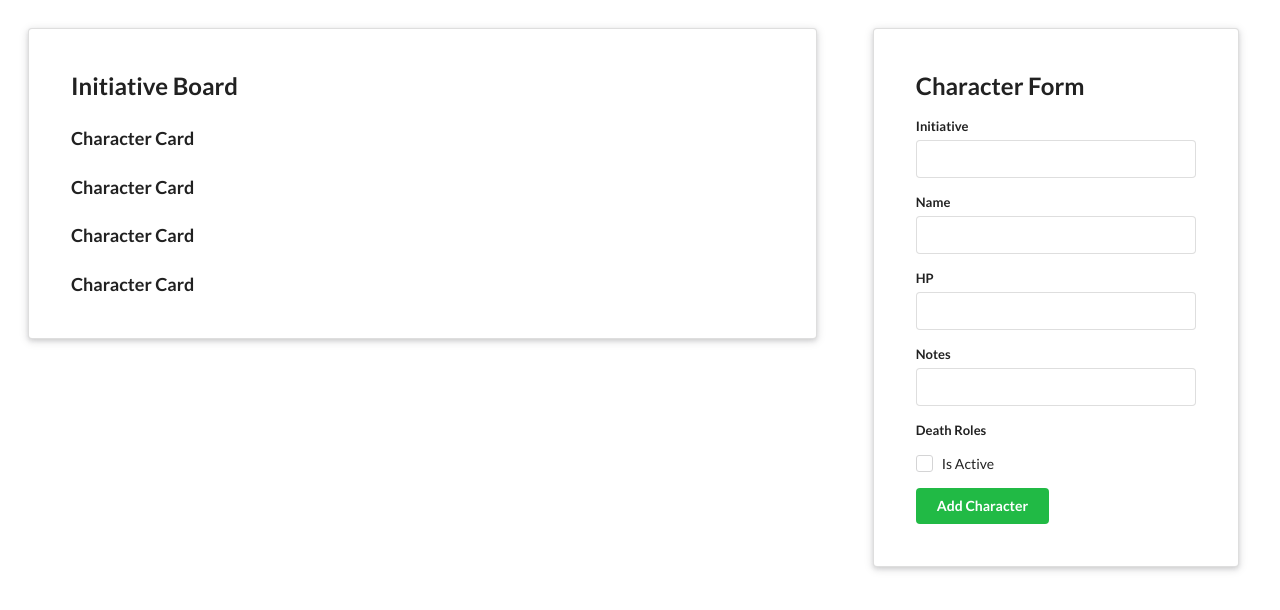
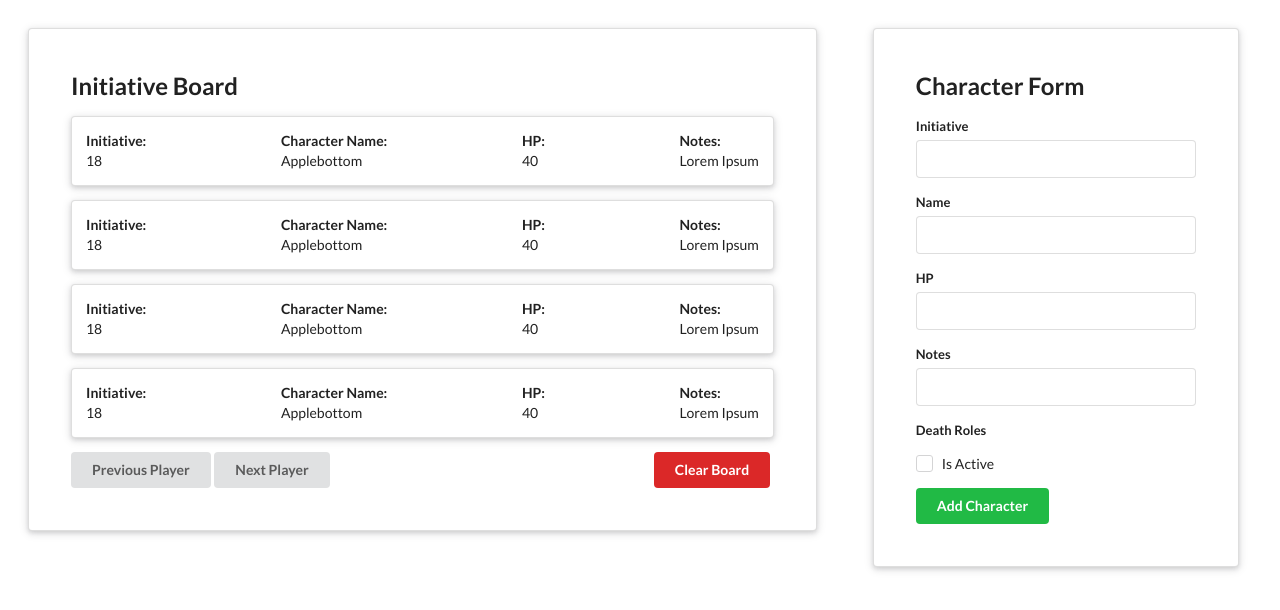
Before and after one commit to JackG102/dnd_initiative_tracker, a React (Create React App) app: page / in a window 1280 px wide. Shown: the top 610 px of the page. Built offline with nearby package versions, Linux system fonts and the light colour scheme.

Commit message:
Continued styling and some basic html scaffolding

```diff
--- /dev/null
+++ b/src/components/CharacterCard.css
@@ -0,0 +1,9 @@
+.character-card {
+  display: flex;
+  justify-content: space-between;
+}
+
+.character-card--attribute {
+  display: flex;
+  flex-direction: column;
+}
--- a/src/components/CharacterCard.js
+++ b/src/components/CharacterCard.js
@@ -1,8 +1,26 @@
-import React from 'react'
+import './CharacterCard.css';
+import React from 'react';
 
 const CharacterCard = () => {
   return (
-    <h3>Character Card</h3>
+    <div className="ui raised very text segment character-card">
+      <div className="character-card--attribute">
+        <span><strong>Initiative:</strong></span>
+        <span>18</span>
+      </div>
+      <div className="character-card--attribute">
+        <span><strong>Character Name:</strong></span>
+        <span>Applebottom</span>
+      </div>
+      <div className="character-card--attribute">
+        <span><strong>HP:</strong></span>
+        <span>40</span>
+      </div>
+      <div className="character-card--attribute">
+        <span><strong>Notes:</strong></span>
+        <p>Lorem Ipsum</p>
+      </div>
+    </div>
   );
 }
 
--- /dev/null
+++ b/src/components/InitiativeList.css
@@ -0,0 +1,4 @@
+.button_container {
+  display: flex;
+  justify-content: space-between;
+}
--- a/src/components/InitiativeList.js
+++ b/src/components/InitiativeList.js
@@ -1,14 +1,22 @@
+import './InitiativeList.css';
 import React from 'react';
 import CharacterCard from './CharacterCard';
 
 const InitiativeList = () => {
   return (
-    <div className="ui form raised very padded text segment">
+    <div className="ui raised very padded text segment">
       <h2>Initiative Board</h2>
       <CharacterCard />
       <CharacterCard />
       <CharacterCard />
       <CharacterCard />
+      <div className="button_container">
+        <div>
+          <button className="ui button">Previous Player</button>
+          <button className="ui button">Next Player</button>
+        </div>
+        <button className="ui red button">Clear Board</button>
+      </div>
     </div>
   );
 }
```
